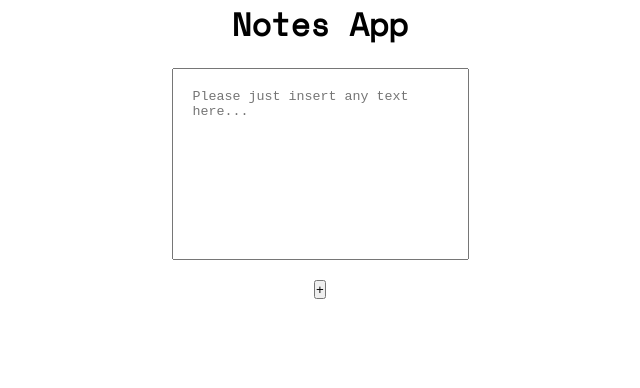
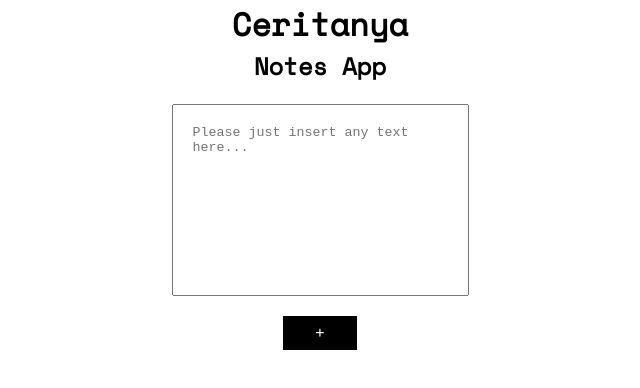
Before and after one commit to nulitas/notes-app, a plain HTML site: page index.html in a window 1280 px wide. Shown: the whole page, without its empty margins (320-960 px from the left). Drawn offline with nearby package versions, Linux system fonts and the light colour scheme.

Commit message:
Add style for button

```diff
--- a/index.html
+++ b/index.html
@@ -4,12 +4,13 @@
     <meta charset="UTF-8" />
     <meta http-equiv="X-UA-Compatible" content="IE=edge" />
     <meta name="viewport" content="width=device-width, initial-scale=1.0" />
-    <title>NoteApp</title>
+    <title>Catatanku</title>
     <link rel="stylesheet" href="/src/style.css" />
   </head>
   <body>
     <div class="container">
-      <h1>Notes App</h1>
+      <h1>Ceritanya</h1>
+      <h2>Notes App</h2>
       <textarea
         name="textArea"
         id="text-area"
@@ -17,11 +18,7 @@
         rows="10"
         placeholder="Please just insert any text here..."
       ></textarea>
-      <!-- <input type="color" id="color" name="color" value="#000" />
-      <label id="sizelabel" for="size">Size : </label>
-      <input type="number" value="17" id="size" /> -->
-
-      <button onclick="add()">+</button>
+      <button onclick="add()" class="bubbly-button">+</button>
       <div id="notes"></div>
     </div>
     <script src="src/main.js"></script>
--- a/src/main.js
+++ b/src/main.js
@@ -54,3 +54,20 @@ function createList(text) {
 
   notesContainer.insertAdjacentHTML("afterbegin", newNote);
 }
+
+let animateButton = function (e) {
+  e.preventDefault;
+  //reset animation
+  e.target.classList.remove("animate");
+
+  e.target.classList.add("animate");
+  setTimeout(function () {
+    e.target.classList.remove("animate");
+  }, 700);
+};
+
+let bubblyButtons = document.getElementsByClassName("bubbly-button");
+
+for (i = 0; i < bubblyButtons.length; i++) {
+  bubblyButtons[i].addEventListener("click", animateButton, false);
+}
--- a/src/style.css
+++ b/src/style.css
@@ -1,4 +1,6 @@
 @import url("https://fonts.googleapis.com/css2?family=Space+Mono&display=swap");
+
+/* General */
 
 * {
   margin: 0;
@@ -16,6 +18,8 @@ textarea {
   resize: none;
   outline: none;
 }
+
+/* User Class */
 
 .container {
   flex-direction: column;
@@ -47,6 +51,82 @@ textarea {
   height: auto;
   animation: scale 0.4s;
 }
+
+.box p {
+  font-size: 17px;
+  font-family: sans-serif;
+}
+
+.bubbly-button {
+  font-family: "Helvetica", "Arial", sans-serif;
+  display: inline-block;
+  font-size: 1em;
+  padding: 0.5em 2em;
+  appearance: none;
+  background-color: #000;
+  color: #fff;
+  border: none;
+  cursor: pointer;
+  position: relative;
+  transition: transform ease-in 0.1s, box-shadow ease-in 0.25s;
+}
+.bubbly-button:focus {
+  outline: 0;
+}
+.bubbly-button:before,
+.bubbly-button:after {
+  position: absolute;
+  content: "";
+  display: block;
+  width: 140%;
+  height: 100%;
+  left: -20%;
+  z-index: -1000;
+  transition: all ease-in-out 0.5s;
+  background-repeat: no-repeat;
+}
+.bubbly-button:before {
+  display: none;
+  top: -75%;
+  background-image: radial-gradient(circle, #000 20%, transparent 20%),
+    radial-gradient(circle, transparent 20%, #000 20%, transparent 30%),
+    radial-gradient(circle, #000 20%, transparent 20%),
+    radial-gradient(circle, #000 20%, transparent 20%),
+    radial-gradient(circle, transparent 10%, #000 15%, transparent 20%),
+    radial-gradient(circle, #000 20%, transparent 20%),
+    radial-gradient(circle, #000 20%, transparent 20%),
+    radial-gradient(circle, #000 20%, transparent 20%),
+    radial-gradient(circle, #000 20%, transparent 20%);
+  background-size: 10% 10%, 20% 20%, 15% 15%, 20% 20%, 18% 18%, 10% 10%, 15% 15%,
+    10% 10%, 18% 18%;
+}
+.bubbly-button:after {
+  display: none;
+  bottom: -75%;
+  background-image: radial-gradient(circle, #000 20%, transparent 20%),
+    radial-gradient(circle, #000 20%, transparent 20%),
+    radial-gradient(circle, transparent 10%, #000 15%, transparent 20%),
+    radial-gradient(circle, #000 20%, transparent 20%),
+    radial-gradient(circle, #000 20%, transparent 20%),
+    radial-gradient(circle, #000 20%, transparent 20%),
+    radial-gradient(circle, #000 20%, transparent 20%);
+  background-size: 15% 15%, 20% 20%, 18% 18%, 20% 20%, 15% 15%, 10% 10%, 20% 20%;
+}
+.bubbly-button:active {
+  transform: scale(0.9);
+  background-color: #000;
+}
+.bubbly-button.animate:before {
+  display: block;
+  animation: topBubbles ease-in-out 0.75s forwards;
+}
+.bubbly-button.animate:after {
+  display: block;
+  animation: bottomBubbles ease-in-out 0.75s forwards;
+}
+
+/* Animation */
+
 @keyframes scale {
   from {
     transform: scale(0);
@@ -55,7 +135,34 @@ textarea {
     transform: scale(1);
   }
 }
-.box p {
-  font-size: 17px;
-  font-family: sans-serif;
+
+@keyframes topBubbles {
+  0% {
+    background-position: 5% 90%, 10% 90%, 10% 90%, 15% 90%, 25% 90%, 25% 90%,
+      40% 90%, 55% 90%, 70% 90%;
+  }
+  50% {
+    background-position: 0% 80%, 0% 20%, 10% 40%, 20% 0%, 30% 30%, 22% 50%,
+      50% 50%, 65% 20%, 90% 30%;
+  }
+  100% {
+    background-position: 0% 70%, 0% 10%, 10% 30%, 20% -10%, 30% 20%, 22% 40%,
+      50% 40%, 65% 10%, 90% 20%;
+    background-size: 0% 0%, 0% 0%, 0% 0%, 0% 0%, 0% 0%, 0% 0%;
+  }
 }
+@keyframes bottomBubbles {
+  0% {
+    background-position: 10% -10%, 30% 10%, 55% -10%, 70% -10%, 85% -10%,
+      70% -10%, 70% 0%;
+  }
+  50% {
+    background-position: 0% 80%, 20% 80%, 45% 60%, 60% 100%, 75% 70%, 95% 60%,
+      105% 0%;
+  }
+  100% {
+    background-position: 0% 90%, 20% 90%, 45% 70%, 60% 110%, 75% 80%, 95% 70%,
+      110% 10%;
+    background-size: 0% 0%, 0% 0%, 0% 0%, 0% 0%, 0% 0%, 0% 0%;
+  }
+}
```
